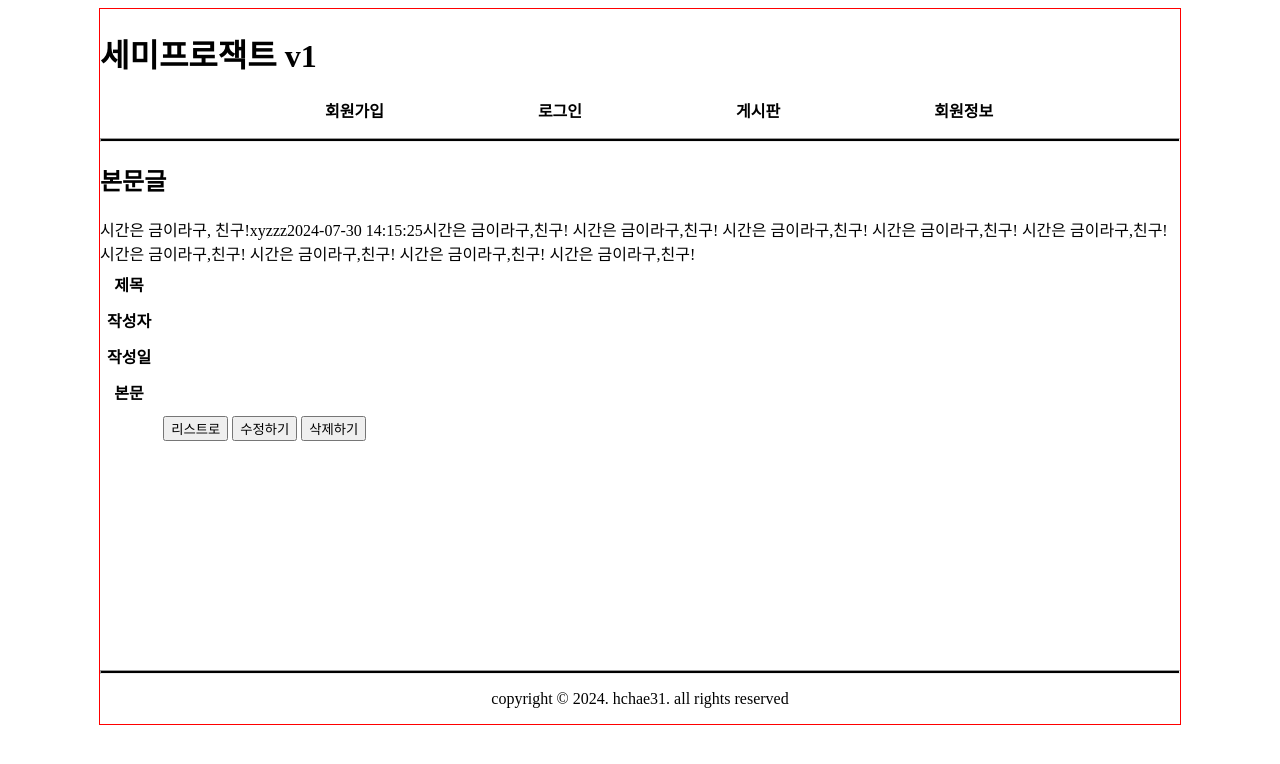
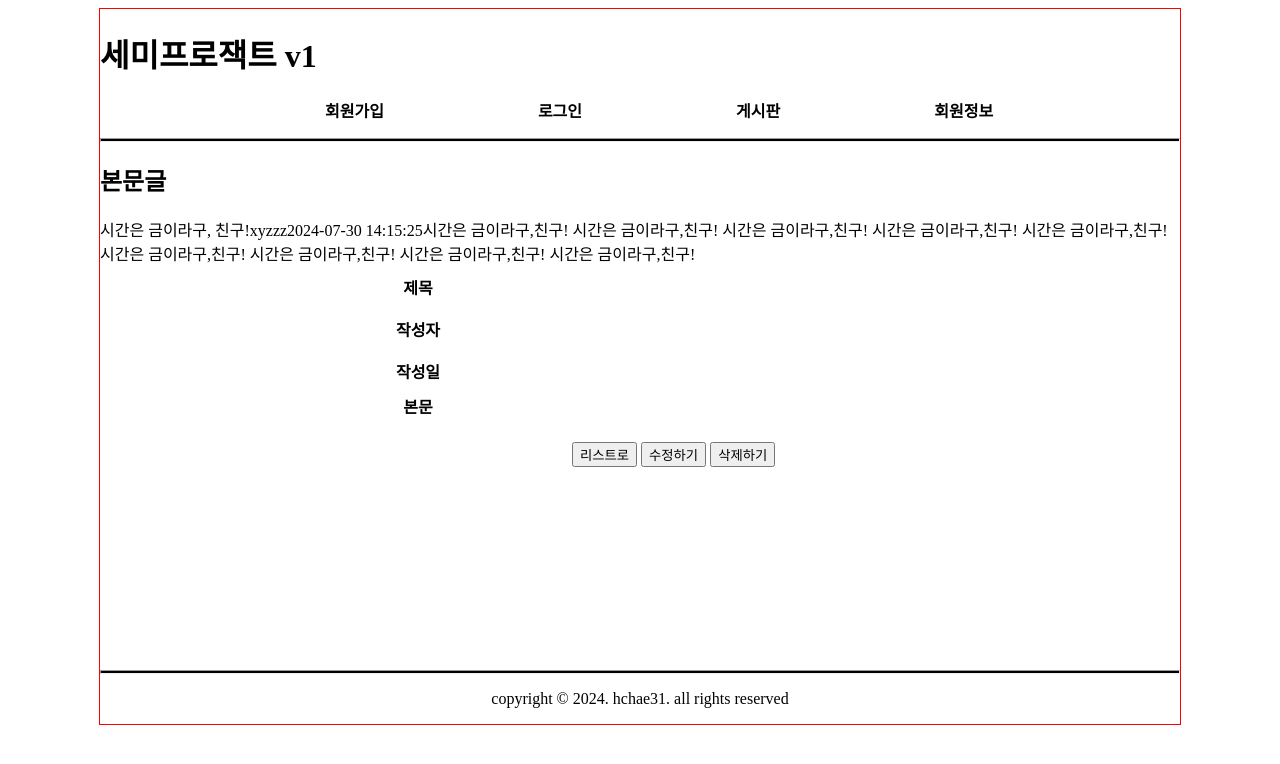
Before and after one commit to hchae31/semiprojectv1, a FastAPI app: page /board/view in a window 1280 px wide. Shown: the top 764 px of the page. Run offline with FastAPI, Linux system fonts and the light colour scheme.

Commit message:
게시판 본문글 스타일링

```diff
--- a/views/templates/board/view.html
+++ b/views/templates/board/view.html
@@ -5,7 +5,11 @@
     <title>세미프로젝트<</title>
     <link rel="stylesheet" href="/static/css/project.css">
     <style>
-
+        table { width: 550px; margin: 0 auto; }
+        tr { height: 40px }
+        th { width: 100px }
+        tr:nth-child(4) { vertical-align: top }
+        #listbtn { margin-left: 100px }
     </style>
 </head>
 <body>
@@ -22,7 +26,7 @@
         </nav>
         <main>
             <h2>본문글</h2>
-            <table cellpadding="5">
+            <table>
                 <tr><th>제목<td></td>시간은 금이라구, 친구!</th></tr>
                 <tr><th>작성자<td></td>xyzzz</th></tr>
                 <tr><th>작성일<td></td>2024-07-30 14:15:25</th></tr>
```
